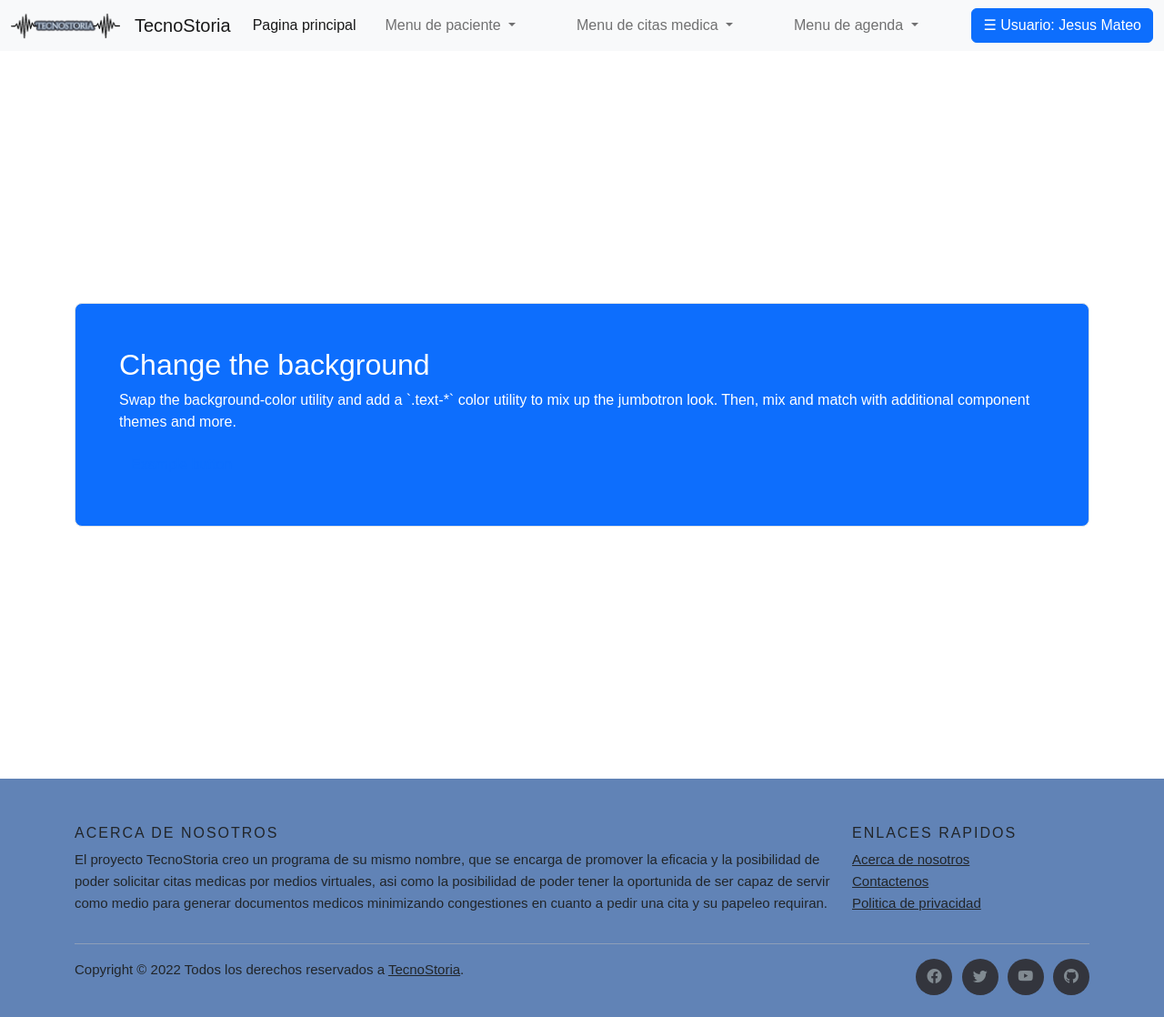
After one commit to JesusMateoSD/ProyectoTecnoStoria, a PHP site: page /usuario/inicio.php in a window 1280 px wide. The commit adds this page. Shown: the whole page at 91% size. Run offline with PHP 8.4, Linux system fonts and the light colour scheme; style sheets or scripts are compiled from the project's sources; some libraries are stand-ins or nearby versions; some web fonts are replaced.

Commit message:
V 0.1.3.5

```diff
--- a/template/navbar.php
+++ b/template/navbar.php
@@ -1,5 +1,10 @@
 <nav class="navbar navbar-expand-lg bg-light" id="nav">
     <div class="container-fluid">
+        <!--
+          <ul class="nav navbar-nav">
+            <a class="nav-item nav=link active" href="#">Administrador </a>
+
+         -->
         <img src="../resources/img/Logo TecnoStoria Page.png" height="30" class="d-inline-block me-3" alt="">
         <a class="navbar-brand" id="tecnostoria" href="../index.php">TecnoStoria</a>
         <button class="navbar-toggler" type="button" data-bs-toggle="collapse" data-bs-target="#navbarSupportedContent" aria-controls="navbarSupportedContent" aria-expanded="false" aria-label="Toggle navigation">
--- /dev/null
+++ b/usuario/inicio.php
@@ -0,0 +1,44 @@
+<!doctype html>
+<html lang="en">
+
+<head>
+  <title>Inicio Administrador</title>
+  <meta charset="utf-8">
+  <meta name="viewport" content="width=device-width, initial-scale=1, shrink-to-fit=no">
+
+  <link href="https://cdn.jsdelivr.net/npm/bootstrap@5.2.0/dist/css/bootstrap.min.css" rel="stylesheet" integrity="sha384-gH2yIJqKdNHPEq0n4Mqa/HGKIhSkIHeL5AyhkYV8i59U5AR6csBvApHHNl/vI1Bx" crossorigin="anonymous">
+  <link href="../resources/css/style.css" type="text/css" rel="stylesheet">
+  <link rel="stylesheet" href="https://cdn.jsdelivr.net/npm/bootstrap-icons@1.9.1/font/bootstrap-icons.css">
+  <link rel="stylesheet" href="https://cdn.jsdelivr.net/npm/bootstrap@5.2.0/dist/css/bootstrap.min.css"
+  integrity="sha384-gH2yIJqKdNHPEq0n4Mqa/HGKIhSkIHeL5AyhkYV8i59U5AR6csBvApHHNl/vI1Bx" crossorigin="anonymous">
+
+</head>
+
+<body>
+  <?php
+      include("../template/navbar.php");
+  ?>
+
+  <div class="container">
+    <div class="m-0 vh-100 align-items-center justify-content-center row">
+      <div class="col-md-12 p-5 text-white bg-primary border rounded-3">
+        <h2>Change the background</h2>
+        <p>Swap the background-color utility and add a `.text-*` color utility to mix up the jumbotron look. Then,
+          mix and match with additional component themes and more.</p>
+        <button class="btn btn-outline-primary" type="button">Example button</button>
+      </div>
+    </div>
+  </div>
+
+
+  <?php
+      include("../template/footer.php");
+  ?>
+
+  <script src="https://cdn.jsdelivr.net/npm/bootstrap@5.2.0/dist/js/bootstrap.min.js" integrity="sha384-ODmDIVzN+pFdexxHEHFBQH3/9/vQ9uori45z4JjnFsRydbmQbmL5t1tQ0culUzyK" crossorigin="anonymous">
+  </script>
+  <script src="../resources/js/script.js"></script>
+  <script src="https://cdn.jsdelivr.net/npm/bootstrap@5.2.0/dist/js/bootstrap.bundle.min.js" integrity="sha384-A3rJD856KowSb7dwlZdYEkO39Gagi7vIsF0jrRAoQmDKKtQBHUuLZ9AsSv4jD4Xa" crossorigin="anonymous"></script>
+</body>
+
+</html>
```
Also changed, not shown: usuario/indexadm.php (+7 -3 lines).
